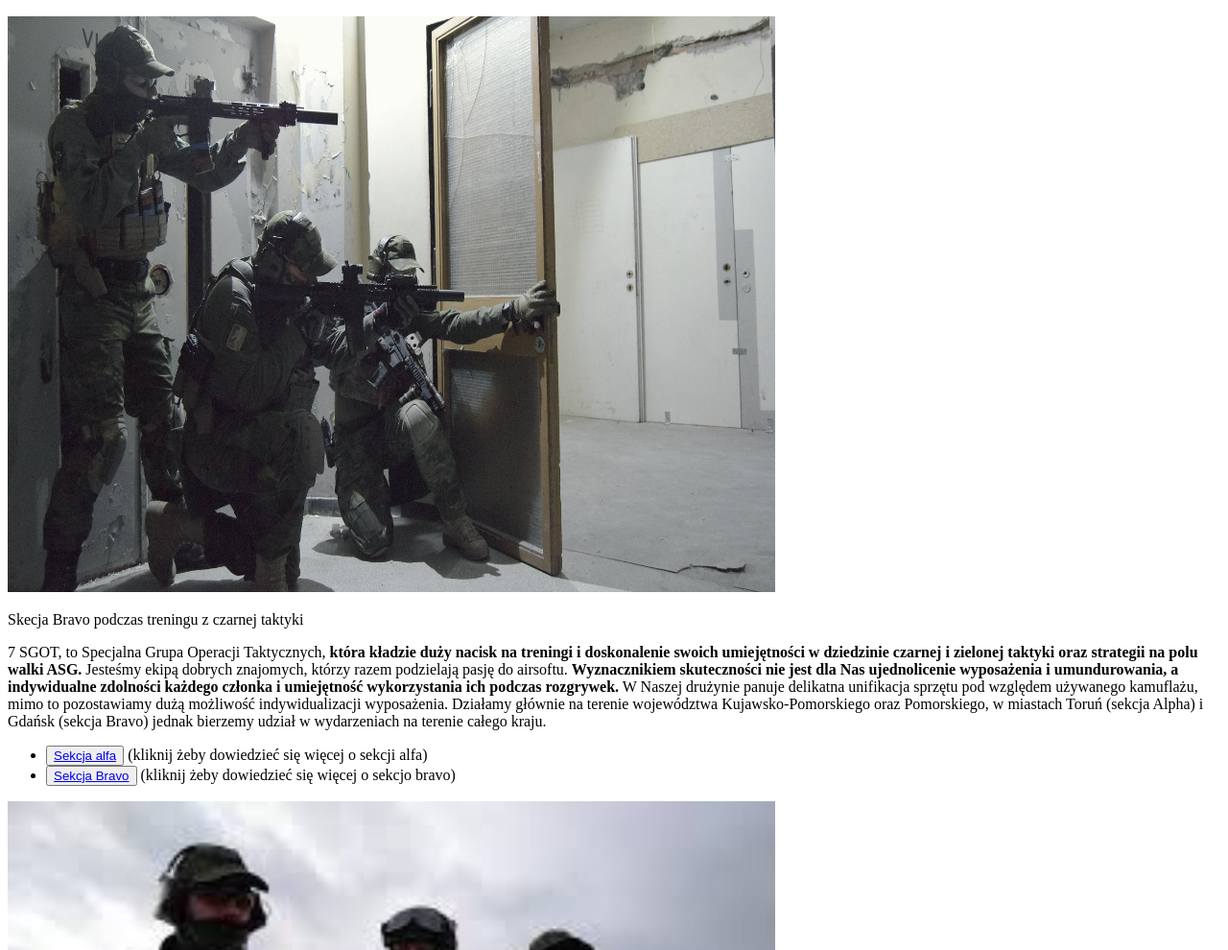
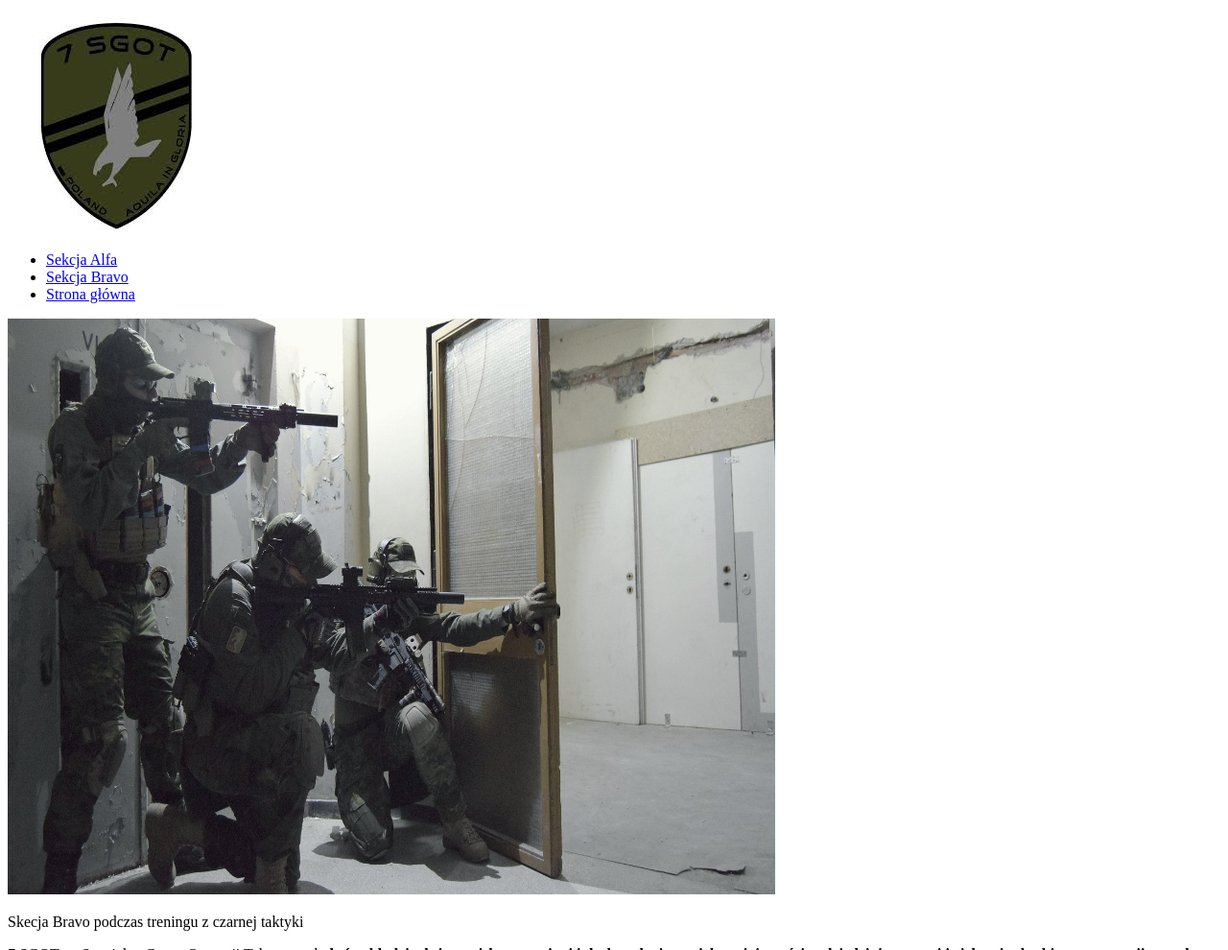
Before and after one commit to Adrian-Baran-IT/Start, a plain HTML site: page index.html in a window 1280 px wide. Shown: the part 110-1100 px from the top of the page at 96% size. Drawn offline with Linux system fonts and the light colour scheme.

Commit message:
do some changes in all files

```diff
--- a/index.html
+++ b/index.html
@@ -9,7 +9,7 @@
     <link rel="shortcut icon" href="images\7sgotNnaszywka.jpeg">
 </head>
 
-
+    <body>
     <header>
         <h1>7
             S-pecjalna
@@ -18,14 +18,24 @@
             T-aktycznych</h1>
             <h2>Dołącz do nas!</h2>
             <div class="heroImage">
-        <img src="images\główne.jpg"  alt="Sekcja Bravo podczas treningu z czarnej taktyki na zdjęciu B02, B03 i B04" width="800" height="600" >
-            <p>Skecja Bravo podczas treningu z czarnej taktyki </p>
+                <a href=""><img src=images\7sgotNnaszywka.jpeg></a>
             </div>
+            <nav>
+                <ul>
+                    <li><a href="sekcjaAlfa.html">Sekcja Alfa</a></li>
+                    <li><a href="sekcjaBravo.html">Sekcja Bravo</a></li>
+                    <li><a href="index.html">Strona główna</a></li>
+                </ul>
+              </nav>
+
 
         <!-- Naglowek -->
 
     </header>
-    <body>
+        <img src="images\główne.jpg"  alt="Sekcja Bravo podczas treningu z czarnej taktyki na zdjęciu B02, B03 i B04" width="800" height="600" >
+            <p>Skecja Bravo podczas treningu z czarnej taktyki </p>
+
+
         <p>7 SGOT, to Specjalna Grupa Operacji Taktycznych, <strong>która kładzie duży nacisk na treningi i doskonalenie swoich
             umiejętności w dziedzinie czarnej i zielonej taktyki oraz strategii na polu walki ASG.</strong> Jesteśmy ekipą dobrych
             znajomych,
@@ -39,17 +49,8 @@
             miastach
             Toruń (sekcja Alpha) i Gdańsk (sekcja Bravo) jednak bierzemy udział w wydarzeniach na terenie całego kraju.</p>
 
-        <section> </section>
-        <ul>
-            <li>
-                <button><a href="sekcjaAlfa.html">Sekcja alfa</a></button>
-            (kliknij żeby dowiedzieć się więcej o sekcji alfa)
-            </li>
-            <li>
-                <button><a href="sekcjaBravo.html">Sekcja Bravo</a></button>
-            (kliknij żeby dowiedzieć się więcej o sekcjo bravo)
-            </li>
-        </ul>
+        <section></section>
+
 
         <div>
             <img src="images\WOŚÞ.jpeg" alt="7SGOT podczas WOŚP" width="800" height="600" >
@@ -57,9 +58,6 @@
         lecz bierzemy też czynny udział min. w obchodach Święta niepodległości oraz WOŚP`u
             <img src="images\dzienNiepodleglosci.jpeg" alt="7SGOT podczas 11 listopada" width="800" height="600">
         </div>
-        <!-- Nawigacja -->
-
-    <nav></nav>
     <footer>
         <ul>
          <li>
```
Also changed, not shown: sekcjaAlfa.html (+12 -0 lines), sekcjaBravo.html (+7 -0 lines). Lines whose indentation alone changed are shown as unchanged.
